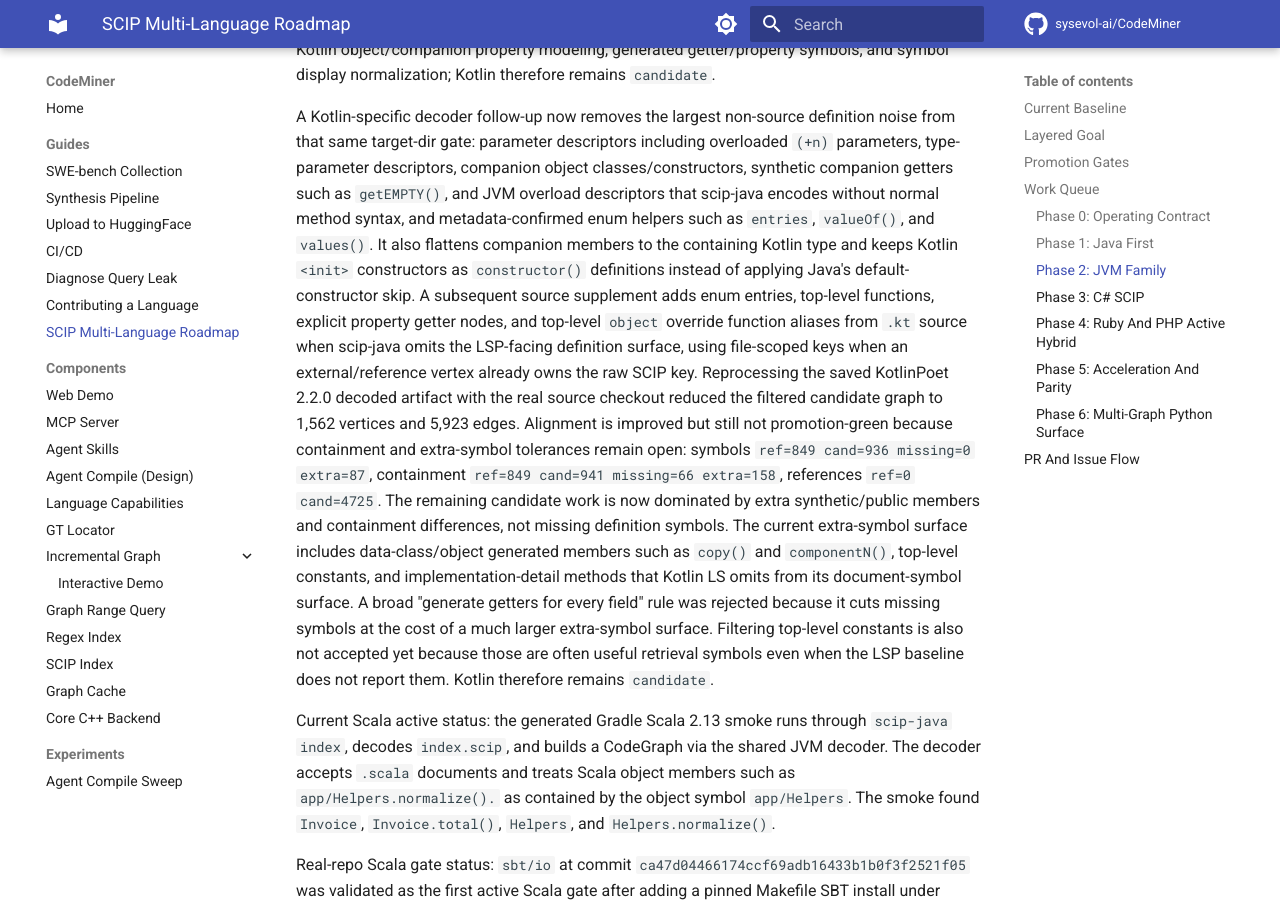
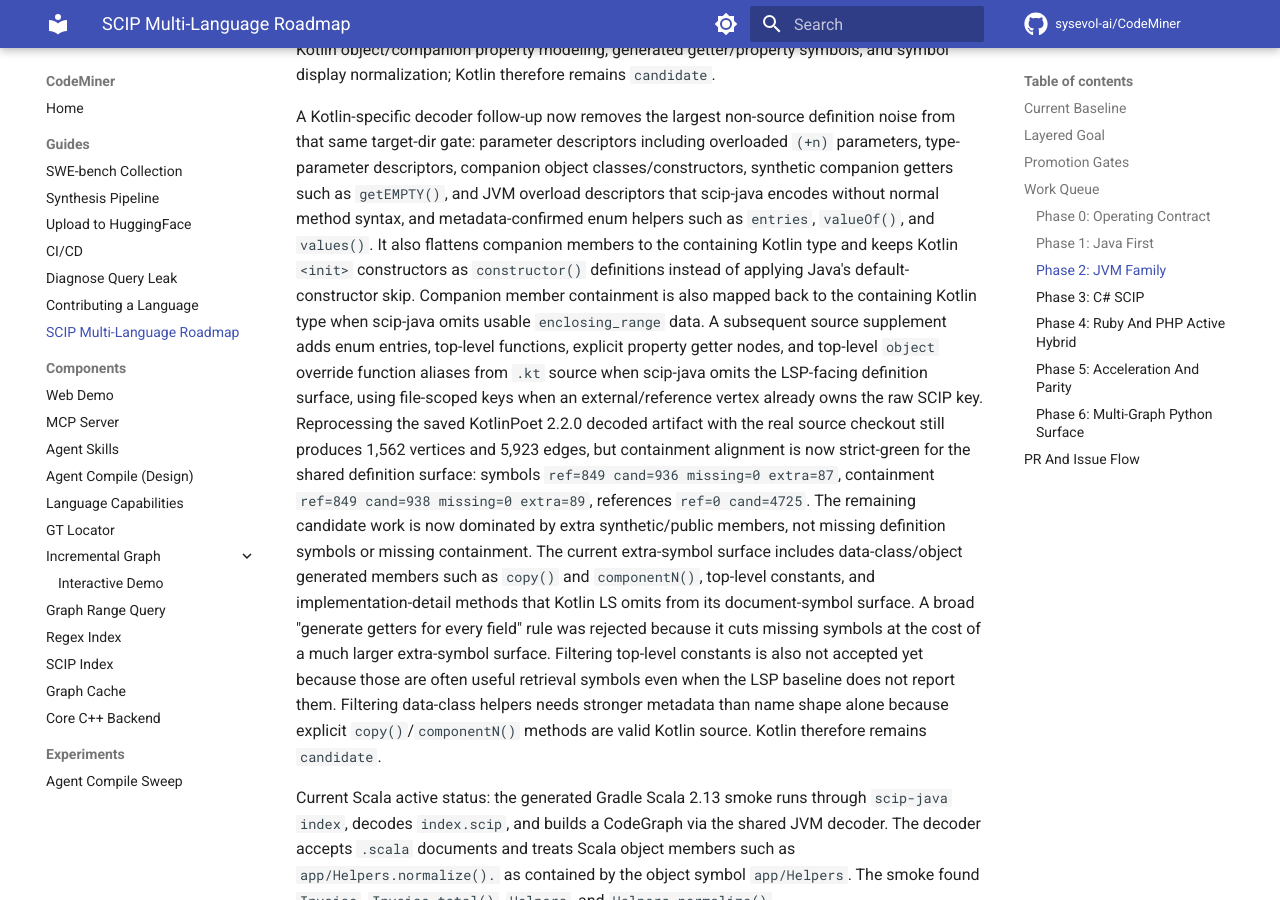
Before and after one commit to MarinaMackay/CodeNib, an MkDocs documentation site: the page built from docs/scip_multilanguage_roadmap.md, in a window 1280 px wide and 900 px high, scrolled down 6074 px. Built offline with MkDocs 1.6.1 and Material for MkDocs 9.7.7, drawn with Linux system fonts in a browser that asks for light colours; comment, search, counter and statistics services are not loaded.

Commit message:
fix(kotlin): contain companion scip members

```diff
--- a/docs/scip_multilanguage_roadmap.md
+++ b/docs/scip_multilanguage_roadmap.md
@@ -259,26 +259,28 @@ JVM overload descriptors that scip-java encodes without normal method syntax,
 and metadata-confirmed enum helpers such as `entries`, `valueOf()`, and
 `values()`. It also flattens companion members to the containing Kotlin type and
 keeps Kotlin `<init>` constructors as `constructor()` definitions instead of
-applying Java's default-constructor skip. A subsequent source supplement adds
-enum entries, top-level functions, explicit property getter nodes, and
-top-level `object` override function aliases from `.kt` source when scip-java
-omits the LSP-facing definition surface, using file-scoped keys when an
-external/reference vertex already owns the raw SCIP key. Reprocessing the saved
-KotlinPoet 2.2.0 decoded artifact with the real source checkout reduced the
-filtered candidate graph to 1,562 vertices and 5,923 edges. Alignment is
-improved but still not promotion-green because containment and extra-symbol
-tolerances remain open: symbols `ref=849 cand=936 missing=0 extra=87`,
-containment `ref=849 cand=941 missing=66 extra=158`, references
-`ref=0 cand=4725`. The remaining candidate work is now dominated by extra
-synthetic/public members and containment differences, not missing definition
-symbols. The current extra-symbol surface includes data-class/object generated
-members such as `copy()` and `componentN()`, top-level constants, and
-implementation-detail methods that Kotlin LS omits from its document-symbol
-surface. A broad "generate getters for every field" rule was rejected because
-it cuts missing symbols at the cost of a much larger extra-symbol surface.
-Filtering top-level constants is also not accepted yet because those are often
-useful retrieval symbols even when the LSP baseline does not report them.
-Kotlin therefore remains `candidate`.
+applying Java's default-constructor skip. Companion member containment is also
+mapped back to the containing Kotlin type when scip-java omits usable
+`enclosing_range` data. A subsequent source supplement adds enum entries,
+top-level functions, explicit property getter nodes, and top-level `object`
+override function aliases from `.kt` source when scip-java omits the LSP-facing
+definition surface, using file-scoped keys when an external/reference vertex
+already owns the raw SCIP key. Reprocessing the saved KotlinPoet 2.2.0 decoded
+artifact with the real source checkout still produces 1,562 vertices and 5,923
+edges, but containment alignment is now strict-green for the shared definition
+surface: symbols `ref=849 cand=936 missing=0 extra=87`, containment
+`ref=849 cand=938 missing=0 extra=89`, references `ref=0 cand=4725`. The
+remaining candidate work is now dominated by extra synthetic/public members,
+not missing definition symbols or missing containment. The current extra-symbol
+surface includes data-class/object generated members such as `copy()` and
+`componentN()`, top-level constants, and implementation-detail methods that
+Kotlin LS omits from its document-symbol surface. A broad "generate getters for
+every field" rule was rejected because it cuts missing symbols at the cost of a
+much larger extra-symbol surface. Filtering top-level constants is also not
+accepted yet because those are often useful retrieval symbols even when the LSP
+baseline does not report them. Filtering data-class helpers needs stronger
+metadata than name shape alone because explicit `copy()`/`componentN()` methods
+are valid Kotlin source. Kotlin therefore remains `candidate`.
 
 Current Scala active status: the generated Gradle Scala 2.13 smoke runs
 through `scip-java index`, decodes `index.scip`, and builds a CodeGraph via the
```
Also changed, not shown: 2 other files.
